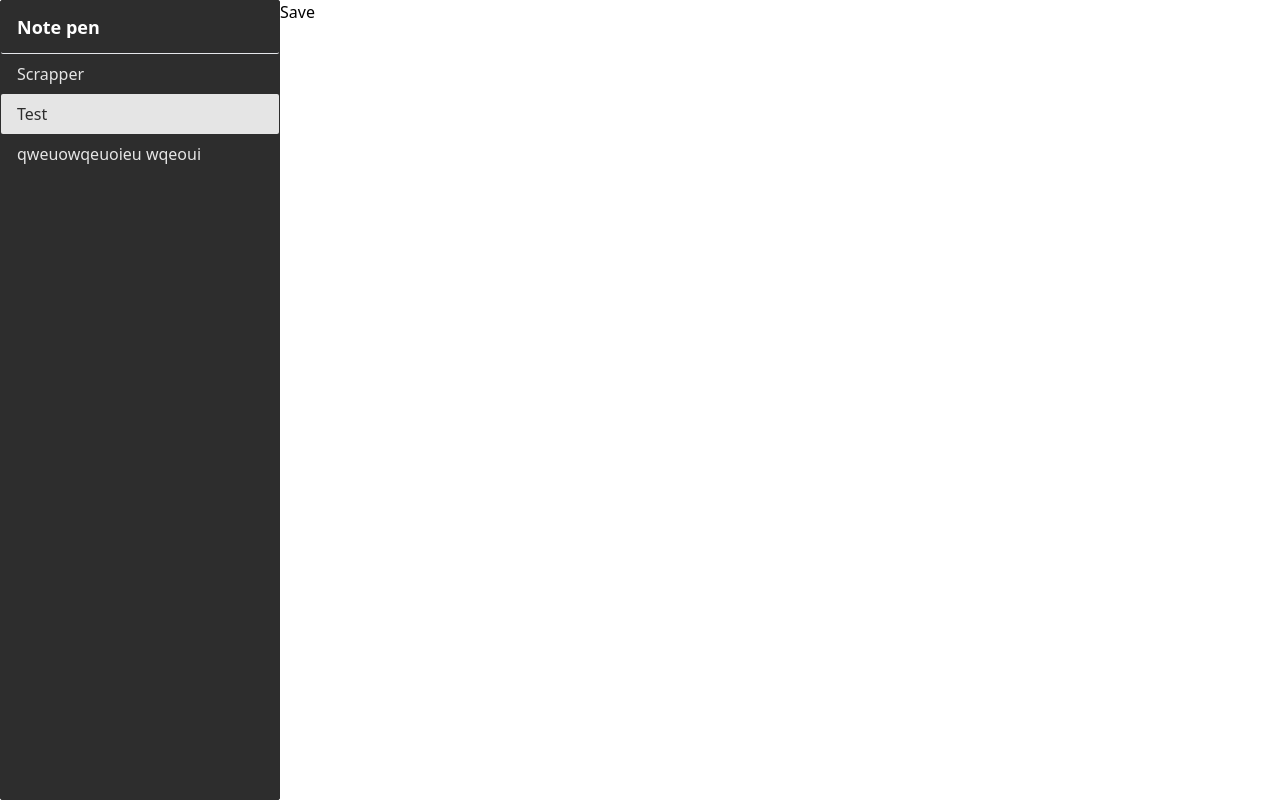
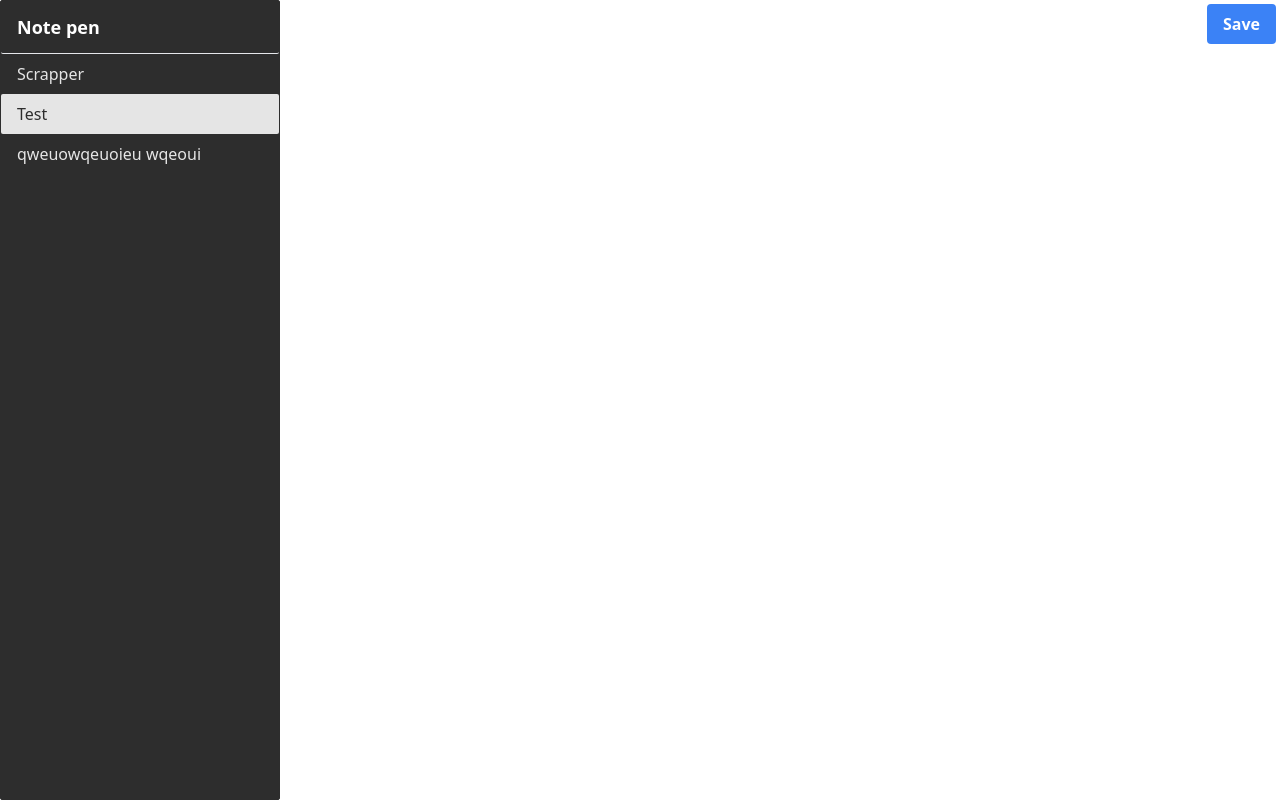
Before and after one commit to AmolKumarGupta/Note-pen, a React (Create React App) app: page / in a window 1280 px wide. Built offline with nearby package versions, Linux system fonts and the light colour scheme.

Commit message:
rework: on books view, make save button pretty

```diff
--- a/src/components/Book.tsx
+++ b/src/components/Book.tsx
@@ -16,8 +16,10 @@ export default function Book(){
 
     return (
         <>
-        <div> <button onClick={()=>dispatch(add(textRef.current?.innerText))} >Save</button></div>
-        <div ref={textRef} contentEditable="true" className="lg:fixed lg:w-full lg:h-full"></div>
+        <div className="text-right">
+            <button onClick={()=>dispatch(add(textRef.current?.innerText))} className="bg-blue-500 hover:bg-blue-700 text-white font-bold py-2 px-4 m-1 rounded " >Save</button>
+        </div>
+        <div ref={textRef} contentEditable="true" className="absolute lg:fixed w-full lg:w-[calc(100%-280px)] h-full p-2 w-auto border-none focus-visible:outline-none"></div>
         </>
     );
 }
```
